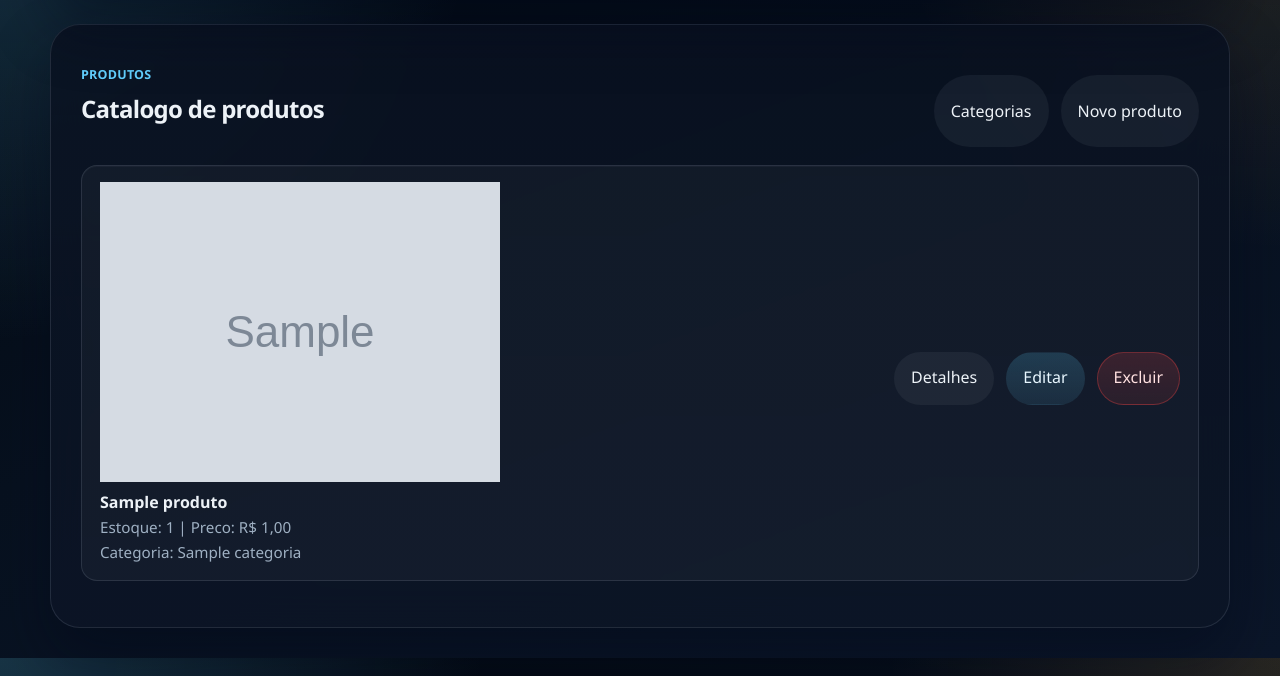
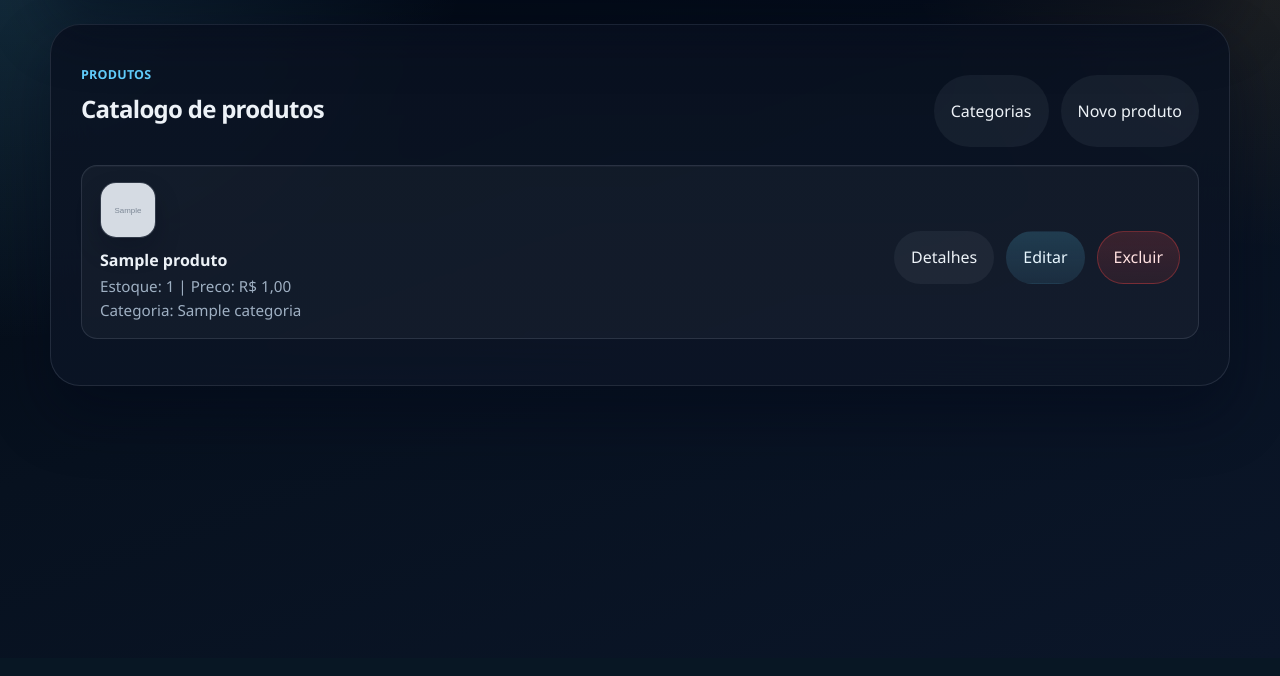
Before and after one commit to JoaoOtavio13/CRM, a Django app: page /produtos/ in a window 1280 px wide. Shown: the part 142-818 px from the top of the page. After the commit the page ends 528 px from the top, so only its background shows below. Run offline with Django 5.2, Linux system fonts and the light colour scheme; a user stored in the database is signed in; tables that the repository leaves empty hold one stand-in row (values such as "Sample post"); grey boxes marked "Sample" are stand-in pictures.

Commit message:
style(core): add product and profile image styles

```diff
--- a/core/static/core/app.css
+++ b/core/static/core/app.css
@@ -588,6 +588,45 @@
     color: #ffffff;
 }
 
+/* Imagens de produto e de perfil */
+.list-item-header {
+    display: flex;
+    align-items: center;
+    margin-bottom: 10px;
+}
+
+/* Miniatura exibida na listagem de produtos */
+.list-item-header .list-item-image {
+    width: 56px;
+    height: 56px;
+    object-fit: cover;
+    flex-shrink: 0;
+    border-radius: var(--radius-md);
+    border: 1px solid var(--border);
+    background: rgba(255, 255, 255, 0.04);
+}
+
+/* Imagem principal exibida no detalhe do produto */
+.list-item-image {
+    width: 100%;
+    max-height: 320px;
+    object-fit: cover;
+    border-radius: var(--radius-lg);
+    border: 1px solid var(--border);
+    box-shadow: var(--shadow-soft);
+    background: rgba(255, 255, 255, 0.04);
+}
+
+/* Foto exibida na pagina de perfil */
+.profile-image {
+    width: 96px;
+    height: 96px;
+    object-fit: cover;
+    border-radius: 50%;
+    border: 1px solid var(--border);
+    background: rgba(255, 255, 255, 0.04);
+}
+
 @media (max-width: 860px) {
     .topbar {
         flex-direction: column;
```
